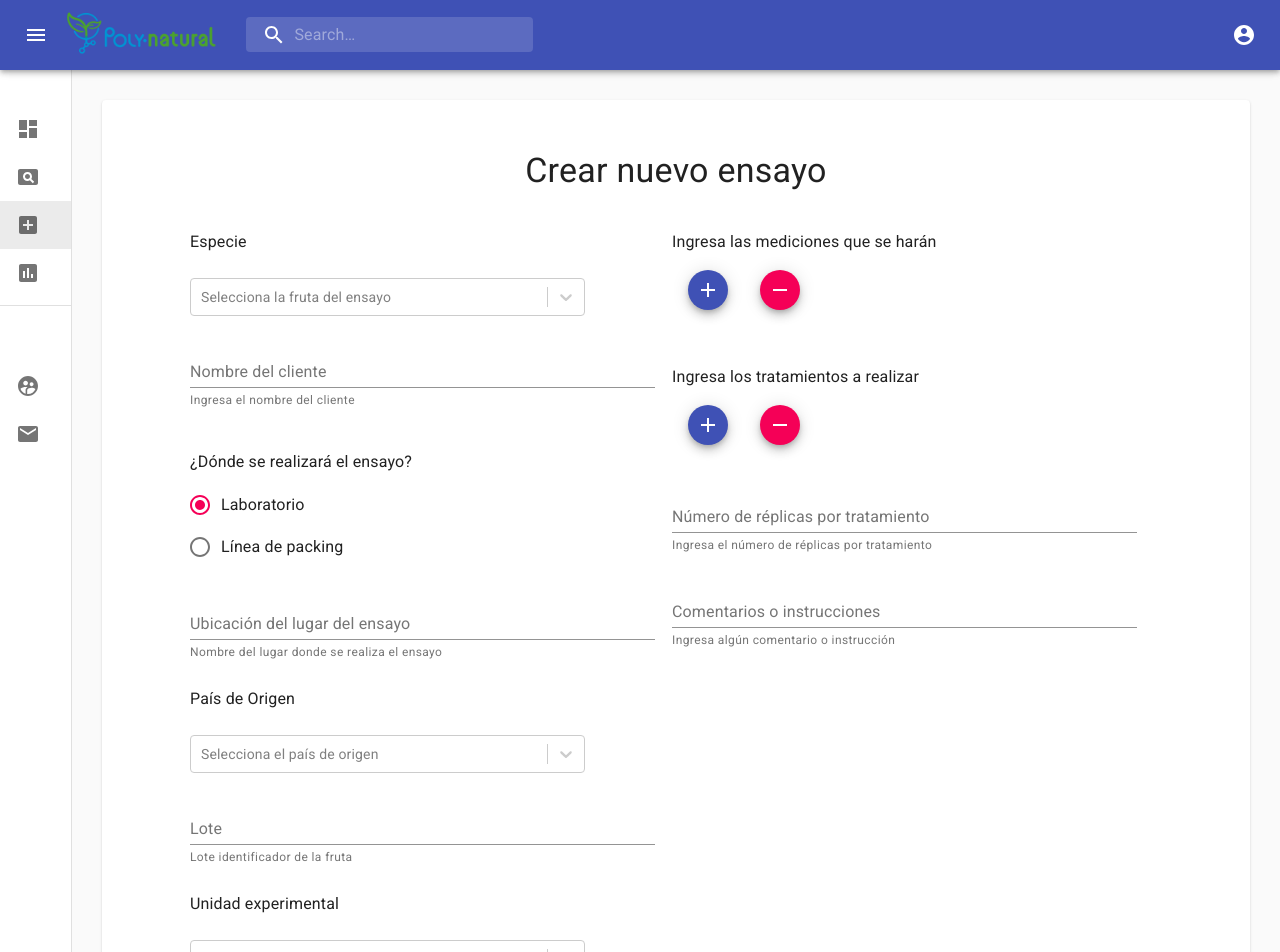
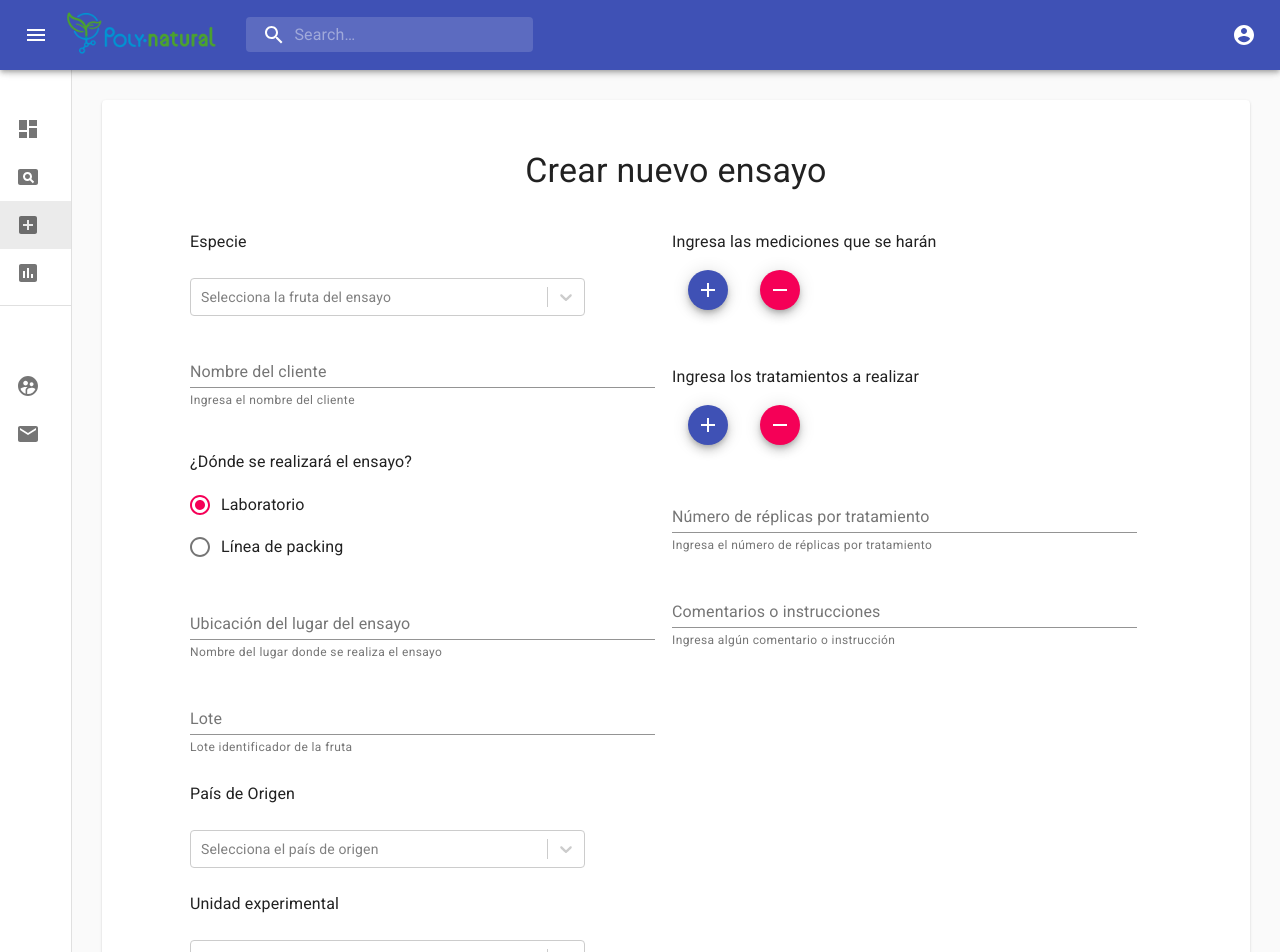
Before and after one commit to naoliden/polynatural, a React (Create React App) app: page /home/newform in a window 1280 px wide. Shown: the top 952 px of the page. Built offline with nearby package versions, Linux system fonts and the light colour scheme.

Commit message:
(update) added lote tag to newform component

```diff
--- a/src/components/NewForm/CreateFormComponent.jsx
+++ b/src/components/NewForm/CreateFormComponent.jsx
@@ -354,6 +354,10 @@ const NewForm = (props) => {
                   label="Ubicación del lugar del ensayo" placeholder="Polynatural, Dole Puerto Montt, etc ..." inputRef={register} className={classes.textInput}/>
               </Grid>
               <Grid item xs={12} className={classes.item}>
+              <TextField name="lote" helperText="Lote identificador de la fruta" variant="standard"
+                  label="Lote" inputRef={register} className={classes.textInput}/>
+              </Grid>
+              <Grid item xs={12} className={classes.item}>
                 <Typography color="textPrimary" variant="body1">País de Origen</Typography>
               </Grid>
               <Grid item xs={12} className={classes.item}>
@@ -387,10 +391,7 @@ const NewForm = (props) => {
                     </Grid>
                   </React.Fragment>
                 }
-              <Grid item xs={12} className={classes.item}>
-              <TextField name="lote" helperText="Lote identificador de la fruta" variant="standard"
-                  label="Lote" inputRef={register} className={classes.textInput}/>
-              </Grid>
+
               <Grid item xs={12} >
                 <Typography color="textPrimary" variant="body1">Unidad experimental</Typography>
               </Grid>
```
